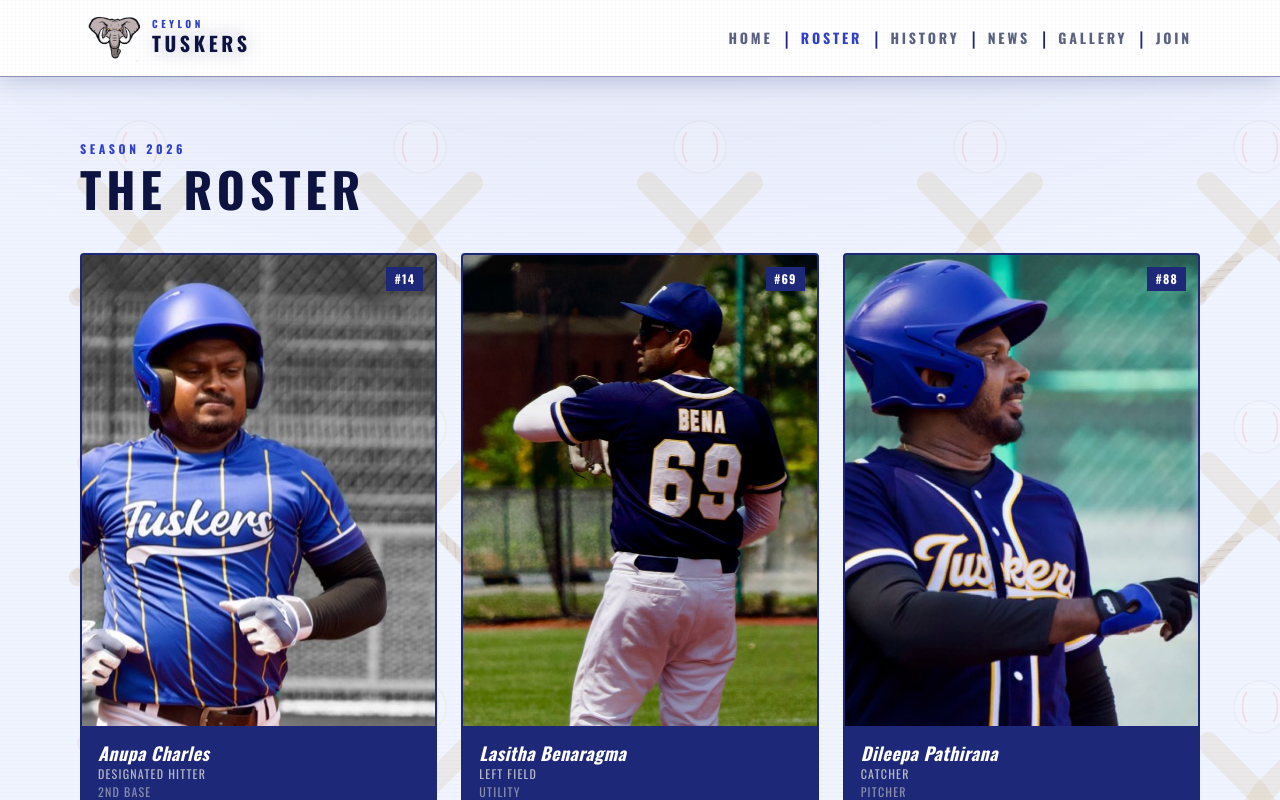
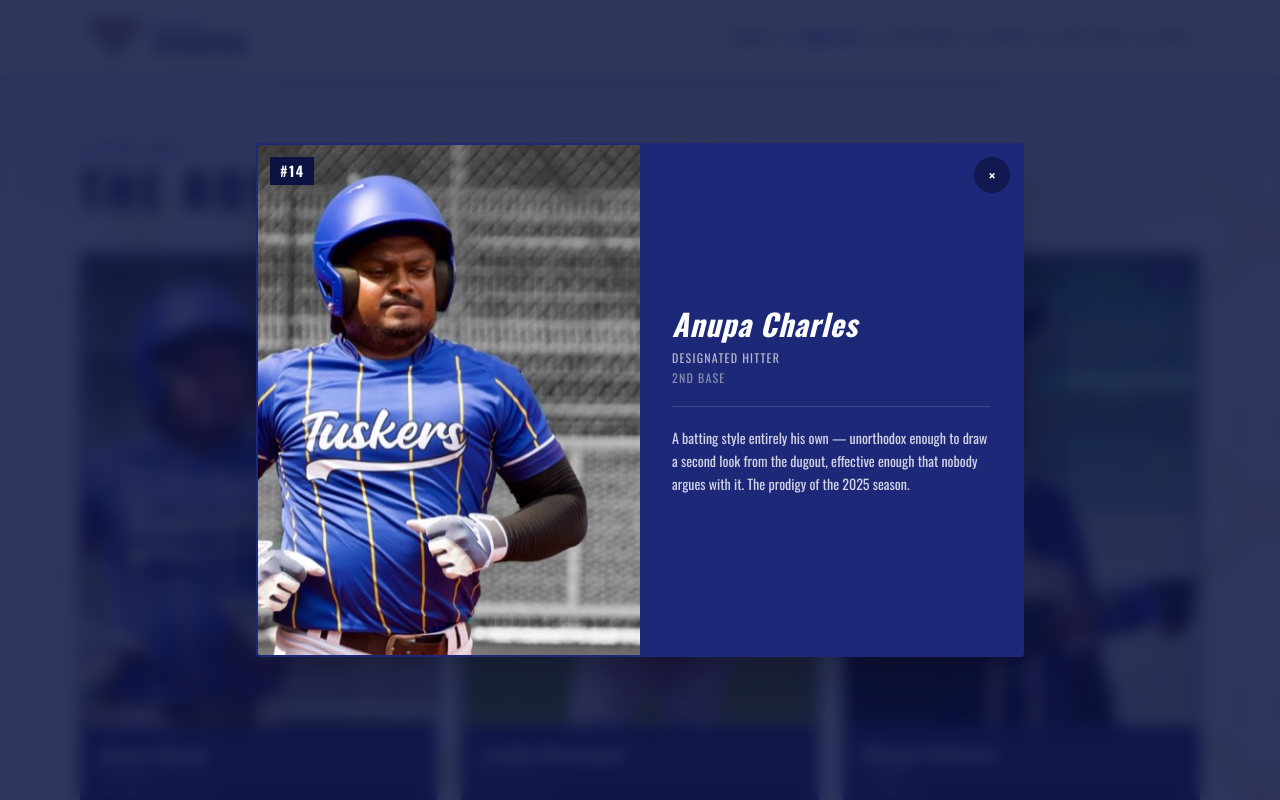
Before and after one commit to ambarox/tuskers-web, a Next.js app: page /roster in a window 1280 px wide. Both pictures are taken after a click on the button 258 px from the left and 535 px from the top of the page. Shown: the top 800 px of the page. Built offline with nearby package versions, Linux system fonts and the light colour scheme.

Commit message:
Add `PlayerModal` component with animations and improved accessibility for player details

```diff
--- /dev/null
+++ b/src/components/PlayerModal.tsx
@@ -0,0 +1,116 @@
+"use client";
+
+import { AnimatePresence, motion } from "framer-motion";
+import Image from "next/image";
+import { useEffect } from "react";
+
+export type Player = {
+  id: number;
+  name: string;
+  pos: string;
+  pos2?: string;
+  no: string;
+  img: string;
+  bio?: string;
+};
+
+export default function PlayerModal({
+  player,
+  onClose,
+}: {
+  player: Player | null;
+  onClose: () => void;
+}) {
+  // Esc closes, and the page behind stays put while the card is open.
+  useEffect(() => {
+    if (!player) return;
+
+    const onKey = (e: KeyboardEvent) => {
+      if (e.key === "Escape") onClose();
+    };
+    document.addEventListener("keydown", onKey);
+
+    const prevOverflow = document.body.style.overflow;
+    document.body.style.overflow = "hidden";
+
+    return () => {
+      document.removeEventListener("keydown", onKey);
+      document.body.style.overflow = prevOverflow;
+    };
+  }, [player, onClose]);
+
+  return (
+    <AnimatePresence>
+      {player && (
+        <motion.div
+          initial={{ opacity: 0 }}
+          animate={{ opacity: 1 }}
+          exit={{ opacity: 0 }}
+          transition={{ duration: 0.2 }}
+          onClick={onClose}
+          className="fixed inset-0 z-[60] flex items-center justify-center p-4 bg-[#0d1340]/85 backdrop-blur-sm"
+          role="dialog"
+          aria-modal="true"
+          aria-labelledby="player-modal-name"
+        >
+          <motion.div
+            initial={{ opacity: 0, scale: 0.9, y: 12 }}
+            animate={{ opacity: 1, scale: 1, y: 0 }}
+            exit={{ opacity: 0, scale: 0.95, y: 8 }}
+            transition={{ type: "spring", stiffness: 320, damping: 26 }}
+            onClick={(e) => e.stopPropagation()}
+            className="relative w-full max-w-3xl max-h-[90vh] overflow-y-auto rounded-sm border-2 border-[#1e2878] bg-[#1e2878] shadow-2xl"
+          >
+            <button
+              onClick={onClose}
+              aria-label="Close"
+              className="absolute top-3 right-3 z-10 w-9 h-9 flex items-center justify-center rounded-full bg-[#0d1340]/70 text-white text-xl hover:bg-[#0d1340] transition-colors duration-200"
+            >
+              ×
+            </button>
+
+            <div className="flex flex-col sm:flex-row">
+              <div className="relative w-full sm:w-1/2 aspect-[3/4] shrink-0 bg-[#0d1340]">
+                <div className="absolute inset-0 flex items-center justify-center text-white/20 text-8xl select-none pointer-events-none">
+                  ⚾
+                </div>
+                <Image
+                  src={player.img}
+                  alt={player.name}
+                  fill
+                  className="object-cover"
+                  sizes="(max-width: 640px) 100vw, 384px"
+                />
+                <div className="absolute top-3 left-3 bg-[#0d1340] text-white text-sm font-black px-2.5 py-1 tracking-widest">
+                  #{player.no}
+                </div>
+              </div>
+
+              <div className="p-6 sm:p-8 flex flex-col justify-center">
+                <h2
+                  id="player-modal-name"
+                  className="font-black italic tracking-wide text-white text-2xl sm:text-3xl leading-tight"
+                >
+                  {player.name}
+                </h2>
+                <p className="text-xs tracking-widest uppercase text-[#B5B9C5] mt-2">
+                  {player.pos}
+                </p>
+                {player.pos2 && (
+                  <p className="text-xs tracking-widest uppercase text-[#B5B9C5]/70 mt-1">
+                    {player.pos2}
+                  </p>
+                )}
+                {player.bio && (
+                  <p className="mt-5 text-sm leading-relaxed text-white/80 border-t border-white/15 pt-5">
+                    {player.bio}
+                  </p>
+                )}
+              </div>
+            </div>
+          </motion.div>
+        </motion.div>
+      )}
+    </AnimatePresence>
+  );
+}
```
